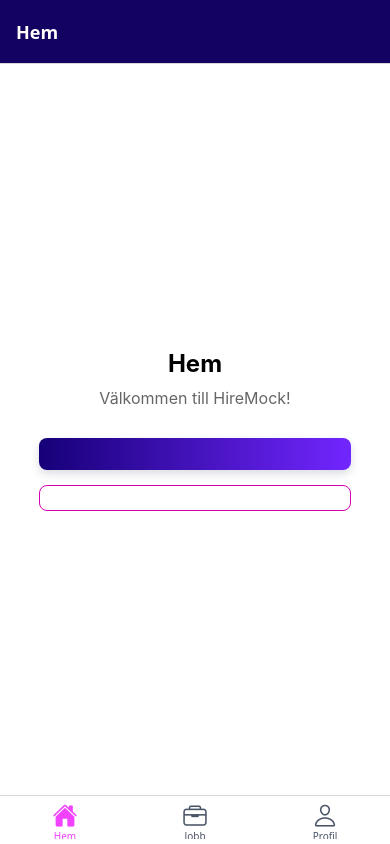
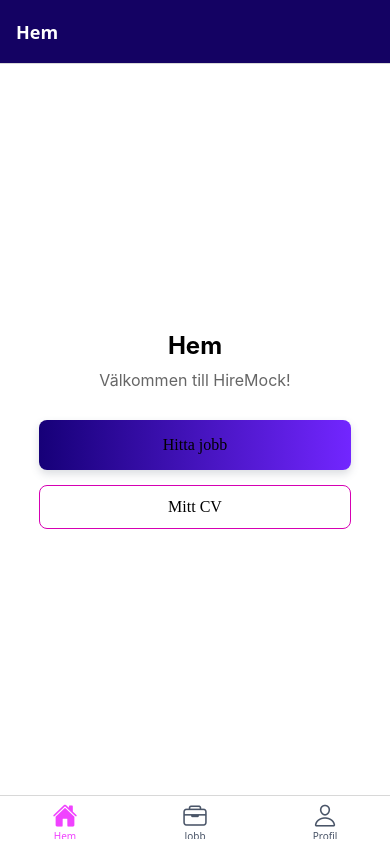
Before and after one commit to Nigora21-02/HireMock, a React Native app: screen /Hem in a window 390 px wide. Built offline with nearby package versions, Linux system fonts and the light colour scheme.

Commit message:
Fix Button props: title -> children
- Change title prop to children in HomeScreen Button components
- Align with ButtonProps interface that expects ReactNode children
- Fix TypeScript compilation errors in CI/CD pipeline

```diff
--- a/screens/HomeScreen.tsx
+++ b/screens/HomeScreen.tsx
@@ -18,18 +18,20 @@
 
       <View style={styles.buttonContainer}>
         <Button
-          title="Hitta jobb"
           onPress={handlePrimaryAction}
           variant="primary"
           size="large"
-        />
+        >
+          Hitta jobb
+        </Button>
 
         <Button
-          title="Mitt CV"
           onPress={handleSecondaryAction}
           variant="outline"
           size="medium"
-        />
+        >
+          Mitt CV
+        </Button>
       </View>
     </View>
   );
```
